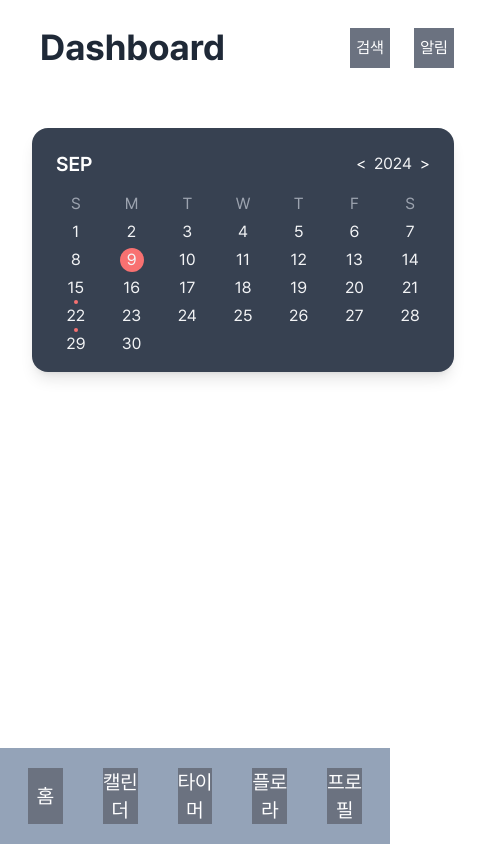
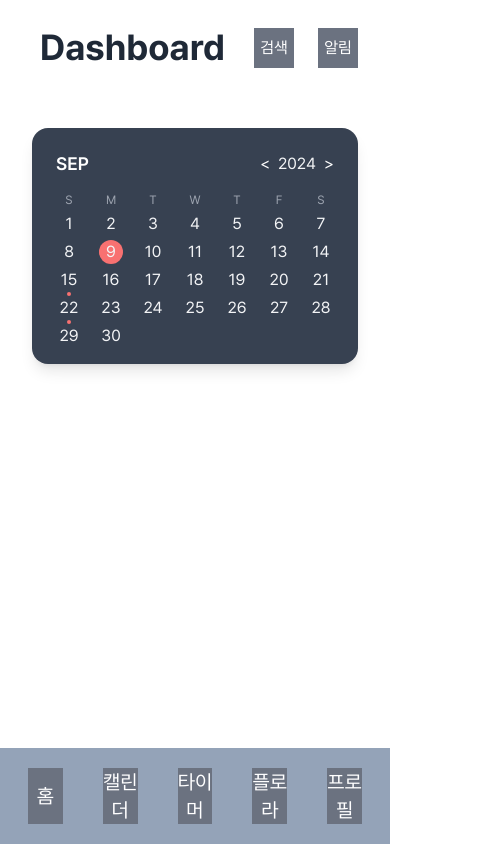
Before and after one commit to Hira-Yuki/flOra, a Next.js app: page /dash-board in a window 390 px wide. Shown: the whole page, 486 px wide, since content can reach past the window. Built offline with nearby package versions, Linux system fonts and the light colour scheme.

Commit message:
feat : 대시 보드 반응형 적용

```diff
--- a/app/dash-board/layout.tsx
+++ b/app/dash-board/layout.tsx
@@ -15,7 +15,7 @@ export default function DashBoardLayout({
     <div className="h-screen w-screen flex">
       {/* 사이드바 */}
       <div
-        className={`h-full w-24 bg-gray-300 fixed md:static flex-col items-center pt-6 transition-transform transform md:translate-x-0 hidden md:flex`}
+        className={`h-full w-24 bg-gray-300 fixed md:static flex-col items-center p-6 transition-transform transform md:translate-x-0 hidden md:flex`}
       >
         <ul className="flex flex-col gap-10 h-full text-white">
           {MENU_NAMES.map((item, index) => (
@@ -32,7 +32,6 @@ export default function DashBoardLayout({
       {/* 콘텐츠 영역 */}
       <div className="flex-1 flex flex-col ml-0">
         {/* 헤더 */}
-
         <div className="h-24 w-full py-8 flex items-center justify-between">
           <div className="flex justify-center items-center ml-2">
             <h2 className="text-4xl font-bold pl-8">Dashboard</h2>
@@ -50,7 +49,7 @@ export default function DashBoardLayout({
         {/* 메인 콘텐츠 */}
         <div className="p-8">{children}</div>
         {/* 하단 메뉴 */}
-        <nav className="absolute bottom-0 text-xl md:hidden bg-slate-400 h-24 flex">
+        <div className="absolute bottom-0 text-xl md:hidden bg-slate-400 h-24 flex">
           <ul className="flex flex-row gap-10 w-screen text-white items-center justify-between px-7">
             {MENU_NAMES.map((item) => (
               <li
@@ -61,7 +60,7 @@ export default function DashBoardLayout({
               </li>
             ))}
           </ul>
-        </nav>
+        </div>
       </div>
     </div>
   );
--- a/widget/ServerCalendar.tsx
+++ b/widget/ServerCalendar.tsx
@@ -57,9 +57,9 @@ export default function ServerCalendar({
   );
 
   return (
-    <div className="bg-gray-700 rounded-2xl p-4 min-w-[422px] text-gray-100 shadow-lg">
+    <div className="bg-gray-700 rounded-2xl p-4 w-full max-w-[422px] text-gray-100 shadow-lg">
       <div className="flex justify-between items-center mb-2">
-        <span className="text-white font-semibold text-xl ml-2">
+        <span className="text-white font-semibold text-lg sm:text-xl ml-2">
           {monthName}
         </span>
         <div className="flex justify-center items-center">
@@ -82,7 +82,10 @@ export default function ServerCalendar({
       </div>
       <div className="grid grid-cols-7 text-center gap-y-1">
         {['S', 'M', 'T', 'W', 'T', 'F', 'S'].map((day, index) => (
-          <span key={`${day}-${index}`} className="text-gray-400">
+          <span
+            key={`${day}-${index}`}
+            className="text-gray-400 text-xs sm:text-sm"
+          >
             {day}
           </span>
         ))}
@@ -102,12 +105,12 @@ export default function ServerCalendar({
           return (
             <div key={day} className="flex flex-col items-center relative">
               <span
-                className={`flex items-center justify-center w-6 h-6 rounded-full cursor-pointer hover:bg-gray-600 transition ${isToday && 'bg-red-400'}`}
+                className={`flex items-center justify-center w-6 h-6 sm:w-8 sm:h-8 rounded-full cursor-pointer hover:bg-gray-600 transition ${isToday && 'bg-red-400'}`}
               >
                 {day}
               </span>
               {hasEvent(date) && (
-                <div className="w-1 h-1 bg-red-400 rounded-full absolute top-6"></div>
+                <div className="w-1 h-1 bg-red-400 rounded-full absolute top-6 sm:top-8"></div>
               )}
             </div>
           );
```
